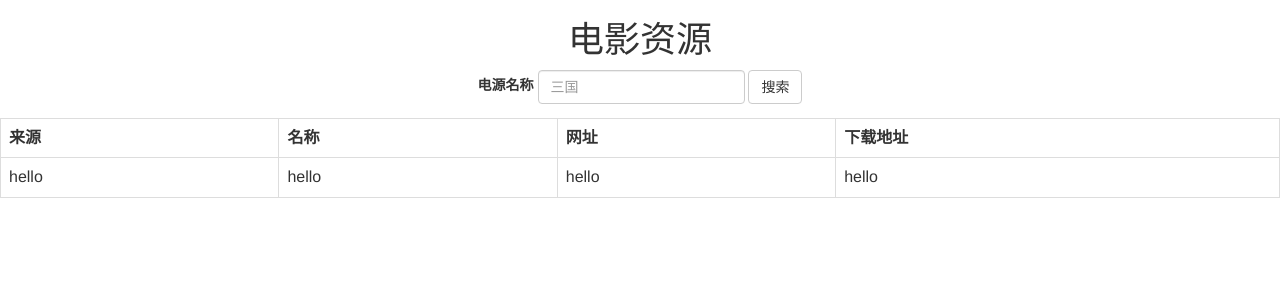
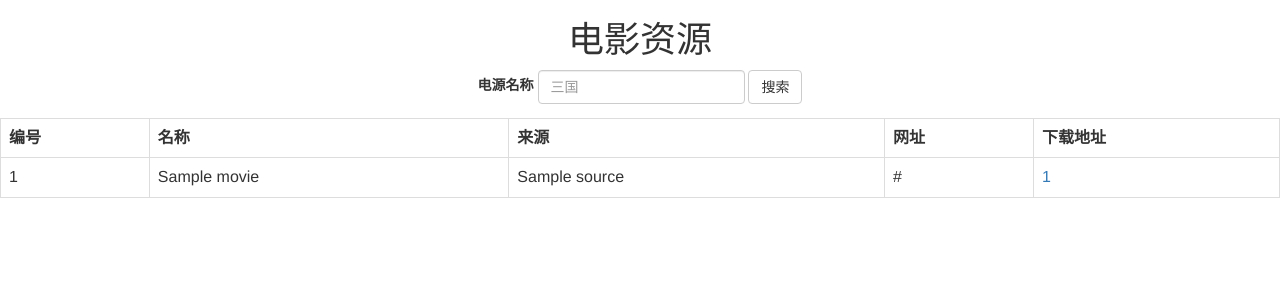
Before and after one commit to uxlsl/blog, a Django app: template movie/templates/movie_list.html in a window 1280 px wide. Shown: the top 300 px of the page. Run offline with Django 3.2, Linux system fonts and the light colour scheme; the template is opened without the code that fills it: most values are stand-ins (such as "Sample title", 1, 10 or a date in 2020); some libraries are stand-ins or nearby versions.

Commit message:
修改排版问题

```diff
--- a/movie/templates/movie_list.html
+++ b/movie/templates/movie_list.html
@@ -15,15 +15,23 @@
 </div>
 <table class="table table-bordered">
   <tr>
+    <th>编号</th>
+    <th>名称</th>
     <th>来源</th>
-    <th>名称</th>
     <th>网址</th>
     <th>下载地址</th>
   </tr>
   <tr>
-    <td>hello</td>
-    <td>hello</td>
-    <td>hello</td>
-    <td>hello</td>
+    {% for movie in object_list %}
+    <td> {{ forloop.counter }} </td>
+    <td>{{  movie.name }}</td>
+    <td>{{ movie.source }}</td>
+    <td>{{  movie.url }}</td>
+    <td>
+      {% for href in movie.down_urls %}
+      <a href="{{ href }}"> {{ forloop.counter }} </a>
+      {% endfor %}
+    </td>
+    {% endfor %}
   </tr>
 </table>
```
